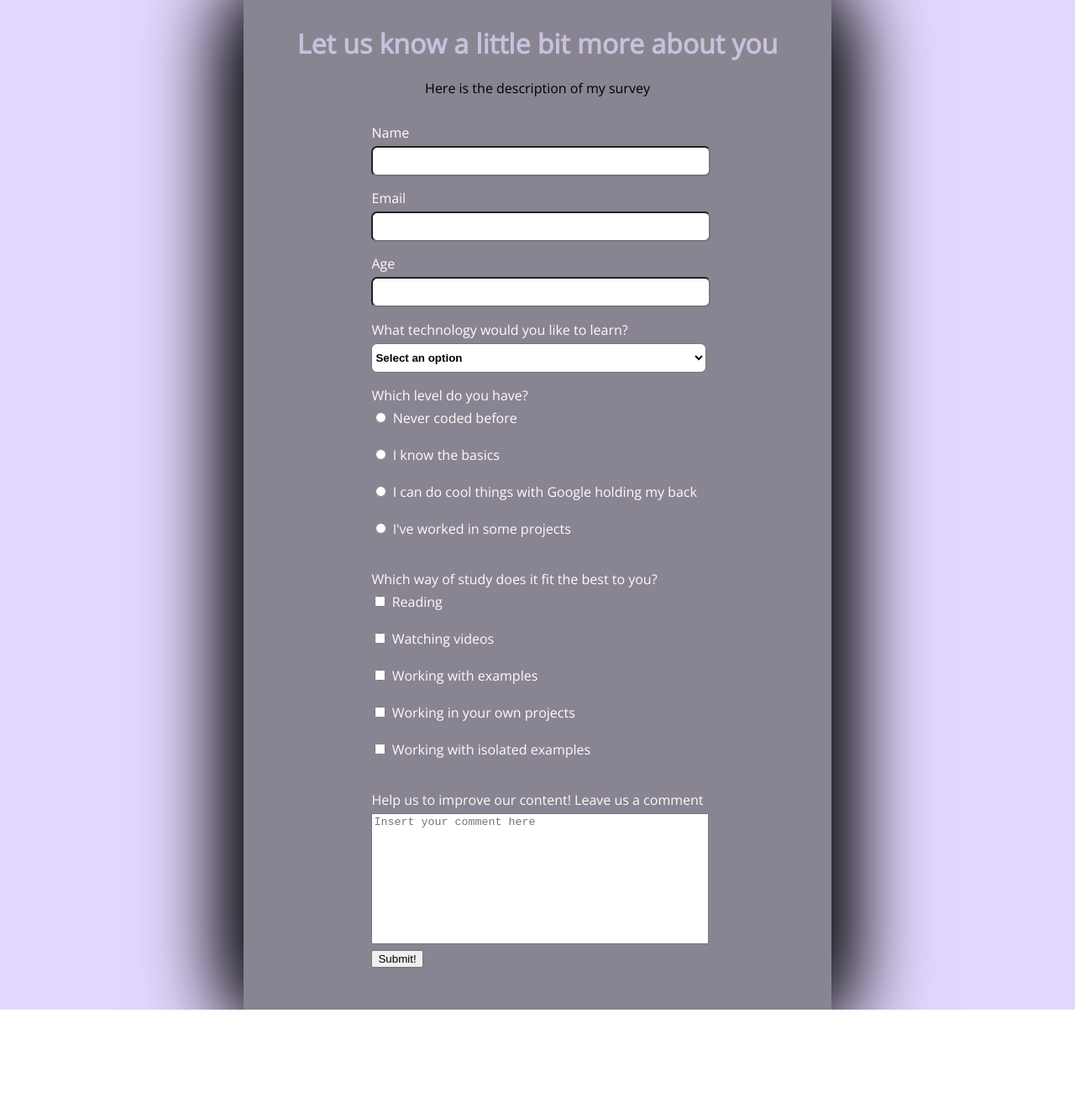
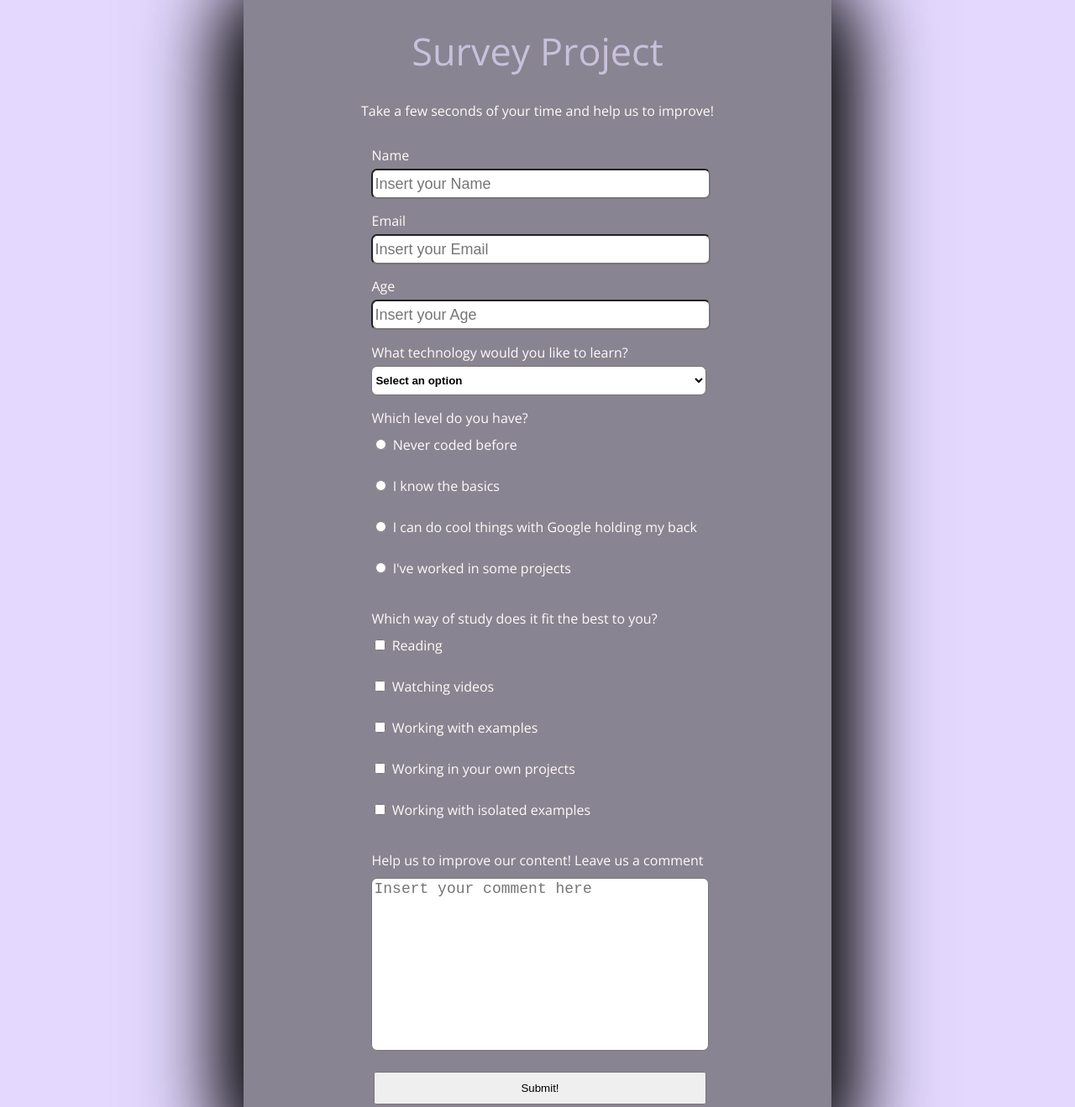
Before and after one commit to leituu/survey-form-fcc, a plain HTML site: page index.html in a window 1280 px wide. Shown: the top 1319 px of the page at 84% size. Before the commit the page ends 1203 px from the top, so only its background shows below. Drawn offline with nearby package versions, Linux system fonts and the light colour scheme.

Commit message:
Minor changes for submitting to FCC

```diff
--- a/index.html
+++ b/index.html
@@ -12,20 +12,20 @@
 <body>
     <div id="layer">
         <div class="layer" id="main-container">
-            <div id="title">
-                <h1>Let us know a little bit more about you</h1>
+            <div>
+                <h1 id="title">Survey Project</h1>
             </div>
-            <div id="description">
-                <p>Here is the description of my survey</p>
+            <div>
+                <p id="description">Take a few seconds of your time and help us to improve!</p>
             </div>
             <div id="form-container">
                 <form action="" id="survey-form">
-                    <div class="section labels-input-fields"><label id="name-label" for="name">Name<input class="text-input" type="text" name="name" id="name" ></label></div>
-                    <div class="section labels-input-fields"><label id="email-label" for="email">Email<input class="text-input" type="email" name="email" id="email"></label></div>
-                    <div class="section labels-input-fields"><label id="age-label" for="age">Age<input  class="text-input" type="number" min="18" max="99" name="age" id="age"></label></div>
+                    <div class="section labels-input-fields"><label id="name-label" for="name">Name<input class="text-input" type="text" name="name" id="name" placeholder="Insert your Name" required ></label></div>
+                    <div class="section labels-input-fields"><label id="email-label" for="email">Email<input class="text-input" type="email" name="email" id="email" placeholder="Insert your Email" required></label></div>
+                    <div class="section labels-input-fields"><label id="number-label" for="number">Age<input  class="text-input" type="number" min="18" max="99" name="age" id="number" placeholder="Insert your Age" required></label></div>
                     <p>What technology would you like to learn?</p>
                     <div class="section">
-                        <select name="technology" id="dropdown-menu">
+                        <select name="technology" id="dropdown">
                                 <option value="opt1" id="option1" disabled selected>Select an option</option>
                                 <option value="opt1" id="option1">C++</option>
                                 <option value="opt2" id="option2">Python</option>
@@ -43,18 +43,18 @@
                     </div>
                     <p>Which way of study does it fit the best to you?</p>
                     <div class="section flex-option">
-                        <label for="checkbox-option-1"><input type="checkbox" name="checkbox-option-1" id="checkbox-option-1"> Reading</input></label><br>
-                        <label for="checkbox-option-2"><input type="checkbox" name="checkbox-option-2" id="checkbox-option-2"> Watching videos</input></label><br>
-                        <label for="checkbox-option-3"><input type="checkbox" name="checkbox-option-3" id="checkbox-option-3"> Working with examples</input></label><br>
-                        <label for="checkbox-option-3"><input type="checkbox" name="checkbox-option-3" id="checkbox-option-3"> Working in your own projects</input></label><br>
-                        <label for="checkbox-option-3"><input type="checkbox" name="checkbox-option-3" id="checkbox-option-3"> Working with isolated examples</input></label><br>
+                        <label for="checkbox-option-1"><input type="checkbox" name="checkbox-option-1" id="checkbox-option-1" value="reading"> Reading</input></label><br>
+                        <label for="checkbox-option-2"><input type="checkbox" name="checkbox-option-2" id="checkbox-option-2" value="videos"> Watching videos</input></label><br>
+                        <label for="checkbox-option-3"><input type="checkbox" name="checkbox-option-3" id="checkbox-option-3" value="examples"> Working with examples</input></label><br>
+                        <label for="checkbox-option-4"><input type="checkbox" name="checkbox-option-4" id="checkbox-option-4" value="projects"> Working in your own projects</input></label><br>
+                        <label for="checkbox-option-5"><input type="checkbox" name="checkbox-option-5" id="checkbox-option-5" value="isolated examples"> Working with isolated examples</input></label><br>
                     </div>
                     <p>Help us to improve our content! Leave us a comment</p>
                     <div class="section">
                         <textarea name="comment" id="comment" cols="30" rows="10" placeholder="Insert your comment here" ></textarea>
                     </div>
                     <div class="section">
-                        <button type="submit"> Submit!</button>
+                        <button id="submit" type="submit"> Submit!</button>
                     </div>
                 </form>
             </div>
--- a/style.css
+++ b/style.css
@@ -8,8 +8,8 @@ body {
 }
 #layer {
     background-color: rgba(166, 125, 255, 0.3);
-    /* height: 100%; */
-    margin:0    ;
+    height: 100%;
+    margin:0;
 }
 #main-container {
     max-width: 700px;
@@ -26,11 +26,17 @@ body {
 #main-container h1 {
     text-align: center;
     margin-top: 0;
-    color:rgba(228, 221, 255, 0.685)
+    color:rgba(228, 221, 255, 0.685);
+}
+
+#title {
+    font-size: 45px;
+    font-weight: 400;
 }
 
 #main-container p {
     text-align: center;
+    color: snow;
 }
 
 #form-container {
@@ -55,6 +61,9 @@ body {
 #comment {
     resize:none;
     width: 100%;
+    border-radius: 7px;
+    font-size: 18px;
+    margin-top: 5px;
 }
 
 .text-input {
@@ -73,7 +82,7 @@ body {
     margin-top: 15px;
 }
 
-#dropdown-menu {
+#dropdown {
     display:block;
     margin-left: auto;
     margin-right: auto;
@@ -89,3 +98,18 @@ body {
     flex-direction: column;
     color:snow;
 }
+
+
+
+button {
+    margin-top: 20px;
+    width: 100%;
+    position:relative;
+    left: 3px;
+    padding: 10px 5px;
+
+}
+
+label {
+    margin-top: 5px;
+}
```
